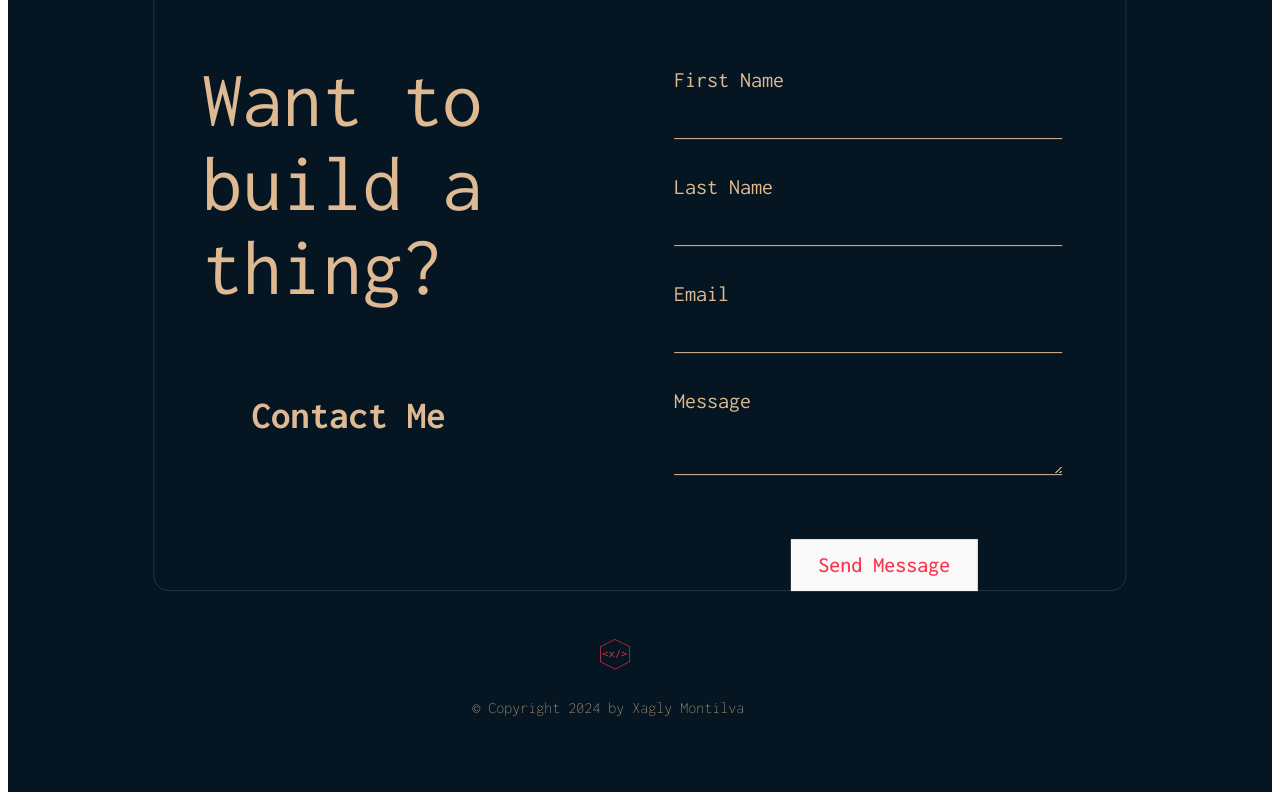
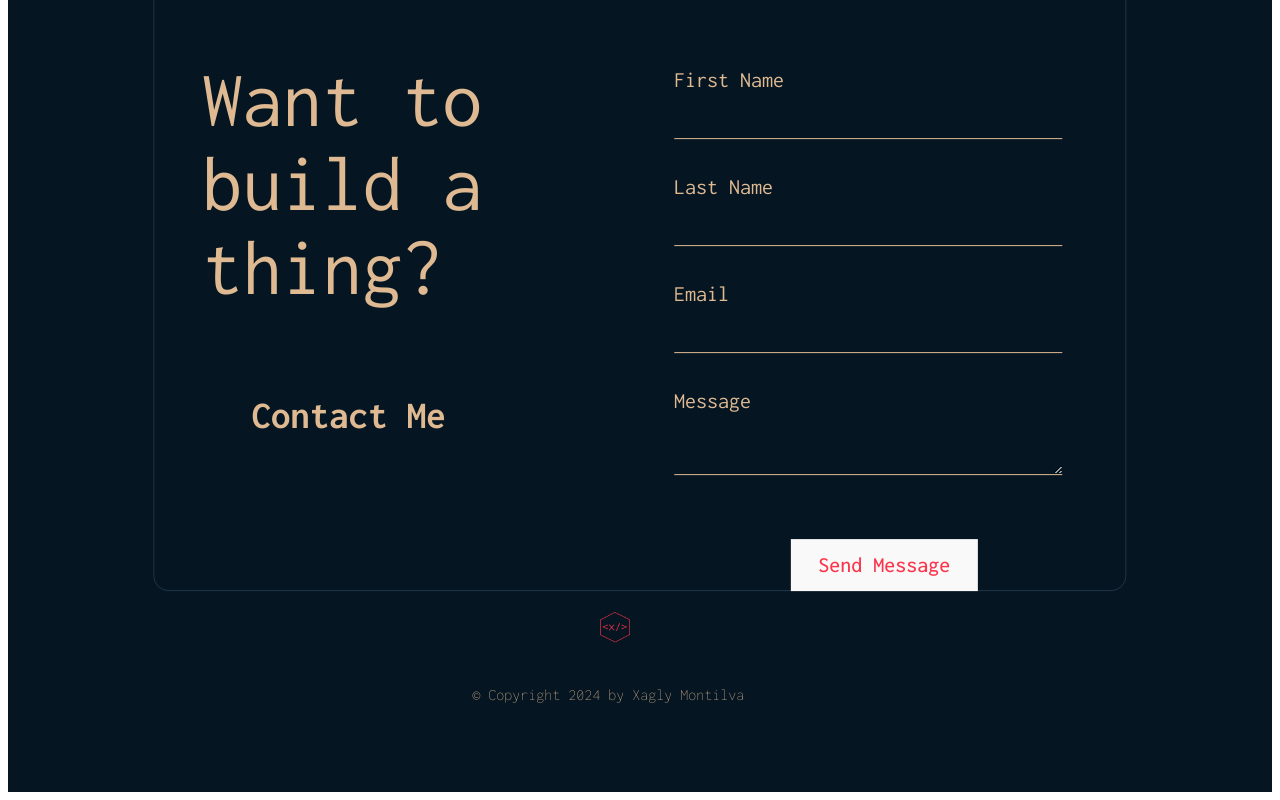
Before and after one commit to XML3/My_Web, a React (Vite) app in the folder starter/: page / in a window 1280 px wide. Shown: the part 4069-4869 px from the top of the page. Built offline with nearby package versions, Linux system fonts and the light colour scheme; no server answers.

Commit message:
swtich to flex

```diff
--- a/starter/src/components/Footer.module.css
+++ b/starter/src/components/Footer.module.css
@@ -2,28 +2,32 @@
   .FooterConteiner {
     grid-column: 1;
     grid-row: -1;
+    display: flex;
+    flex-direction: column;
+    align-items: center;
+    justify-content: center;
     width: 100%;
     height: auto;
+    padding: 10px;
   }
 
   .Footer {
-    position: relative;
-    left: 55%;
-    top: 90%;
-    transform: translate(-55%, -50%);
+    display: flex;
+    flex-direction: column;
+    align-items: center;
+    justify-content: center;
+    width: 100%;
   }
 
   .Footer p {
     color: var(--main-fontcolor);
     font-family: var(--main-fontfamily);
     font-size: 15px;
+    margin: 5px 0 0 0;
   }
 
   .Logo {
-    position: relative;
-    left: 50%;
-    top: 50%;
-    transform: translate(-50%, -50%);
+    margin-bottom: 5px;
   }
   .RedLogo {
     width: 40px;
```
